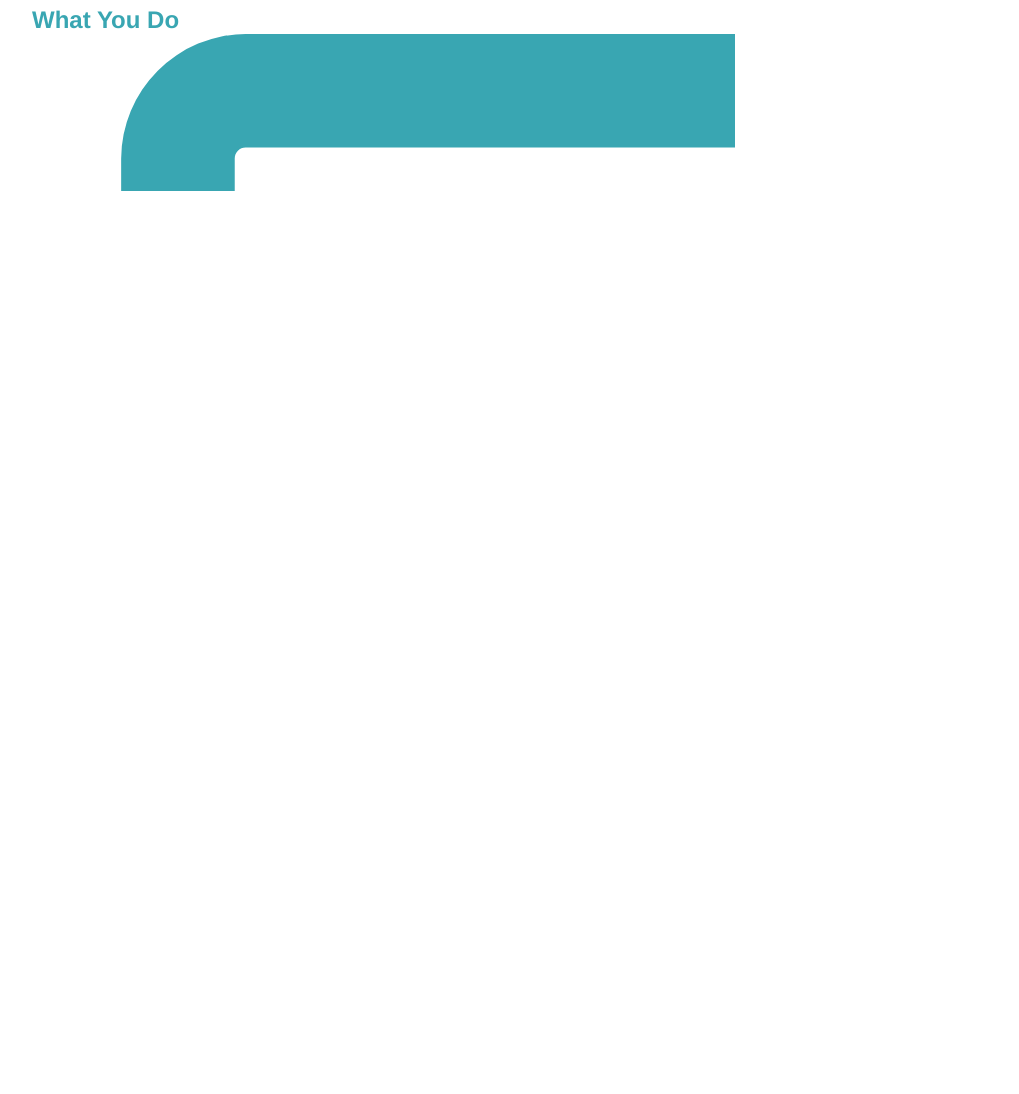
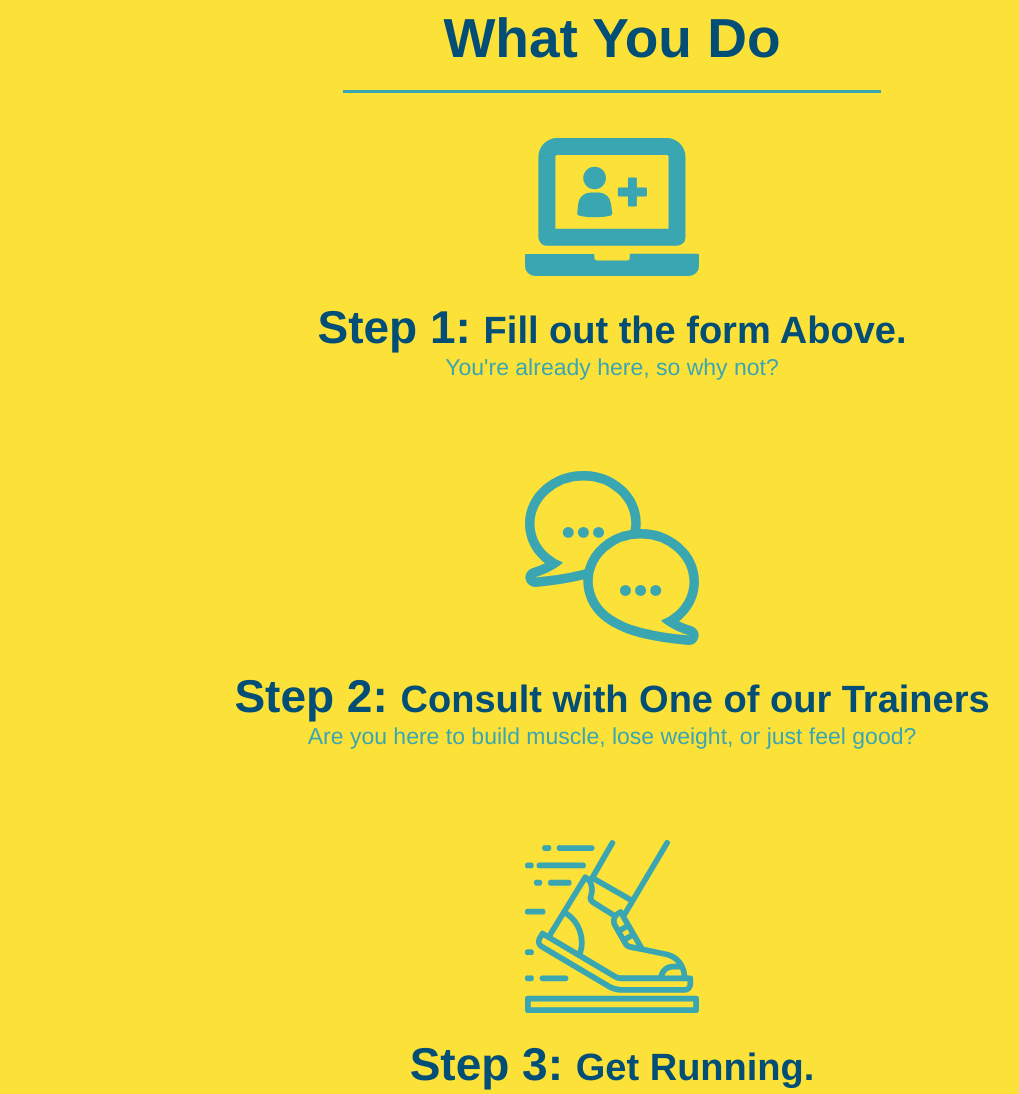
Before and after one commit to natashaeckhart/runbuddy, a plain HTML site: page index.html in a window 1280 px wide. Shown: the part 1080-2174 px from the top of the page, without its empty margins (28-1047 px from the left). Drawn offline with Linux system fonts and the light colour scheme.

Commit message:
style what you do section

```diff
--- a/assets/css/style.css
+++ b/assets/css/style.css
@@ -127,17 +127,6 @@ margin-bottom: 15px;
   text-align: center;
 }
 
-.intro h2 {
-  font-size: 55px;
-  color: #024e76;
-  margin-bottom: 35px;
-  padding: 0 100px 20px 100px;
-  border-bottom: 3px solid;
-  border-color: #fce138;
-  /* add this alongside your other declarations */
-  display: inline-block;
-}
-
 .intro p {
   line-height: 1.7;
   color: #39a6b2;
@@ -145,3 +134,50 @@ margin-bottom: 15px;
   font-size: 20px;
   margin: 0 auto;
 }
+
+.steps {
+  text-align: center;
+  background: #fce138;
+}
+
+
+.section-title {
+  font-size: 55px;
+  color: #024e76;
+  margin-bottom: 35px;
+  padding: 0 100px 20px 100px;
+  display: inline-block;
+  border-bottom: 3px solid;
+}
+
+.primary-border {
+  border-color: #fce138;
+}
+
+.secondary-border {
+  border-color: #39a6b2;
+}
+
+.steps div {
+  margin-bottom: 80px;
+}
+
+.steps img {
+  width: 15%;
+  margin: 10px 0;
+}
+
+.steps h3 {
+  color: #024e76;
+  font-size: 46px;
+  margin-top: 10px;
+}
+
+.steps p {
+  color: #39a6b2;
+  font-size: 23px;
+}
+
+.steps span {
+  font-size: 38px;
+}
--- a/index.html
+++ b/index.html
@@ -71,37 +71,37 @@
 
     <!--"what we do" section"-->
     <section id="what-we-do" class="intro">
-        <h2>What We Do</h2>
+        <h2 class="section-title primary-border">What We Do</h2>
         <p>
             Lorem ipsum dolor sit, amet consectetur adipisicing elit. Assumenda quas corporis aperiam repellat vel eos distinctio in doloribus, deserunt numquam deleniti ullam aspernatur magnam consequatur magni odit itaque, asperiores recusandae.
         </p>
     </section>
 
     <!--"what you do" section"-->
-    <section id="what-you-do">
-        <h2>What You Do</h2>
+    <section id="what-you-do" class="steps">
+        <h2 class="section-title secondary-border">What You Do</h2>
         <div>
             <!--insert the image element-->
             <img src="./assets/images/step-1.svg" alt="step1"/>
-            <h3>Step 1: Fill out the form Above.</h3>
+            <h3>Step 1: <span>Fill out the form Above.</span></h3>
             <p>You're already here, so why not?</p>
         </div>
 
         <div>
             <img src="./assets/images/step-2.svg" alt="step2"/>
-            <h3>Step 2: Consult with One of our Trainers</h3>
+            <h3>Step 2: <span>Consult with One of our Trainers</span></h3>
             <p>Are you here to build muscle, lose weight, or just feel good?</p>
         </div>
 
         <div>
             <img src="./assets/images/step-3.svg" alt="step3"/>
-            <h3>Step 3: Get Running.</h3>
+            <h3>Step 3: <span>Get Running.</span></h3>
             <p>Hit the ground running (literally) once your trainer lays out your plan.</p>
         </div>
 
         <div>
             <img src="./assets/images/step-4.svg" alt="step4"/>
-            <h3>Step 4: See Results</h3>
+            <h3>Step 4: <span> Results</span></h3>
             <p>Bi-weekly checkins with your trainer will keep you focused.</p>
             </div>
 
```
